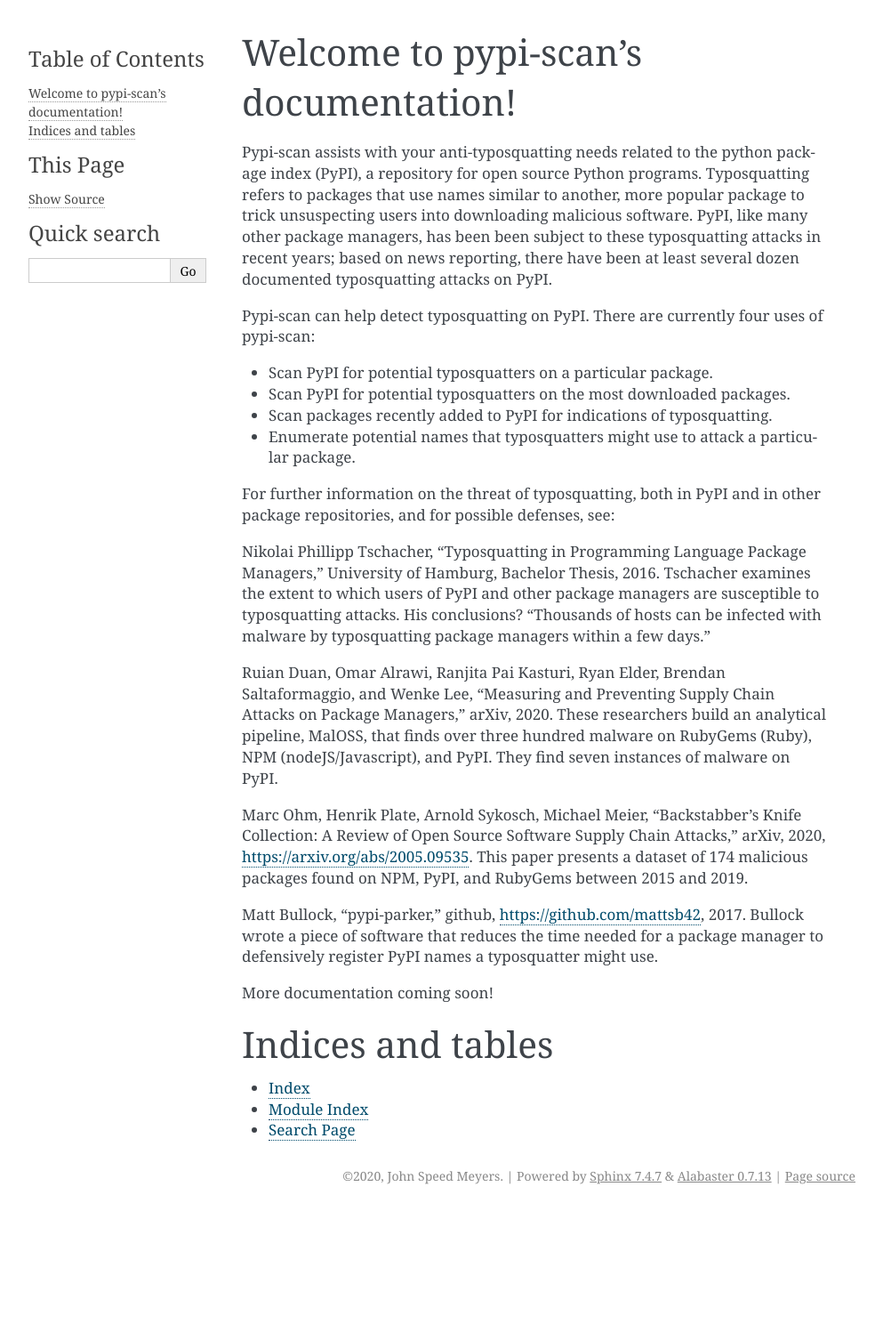
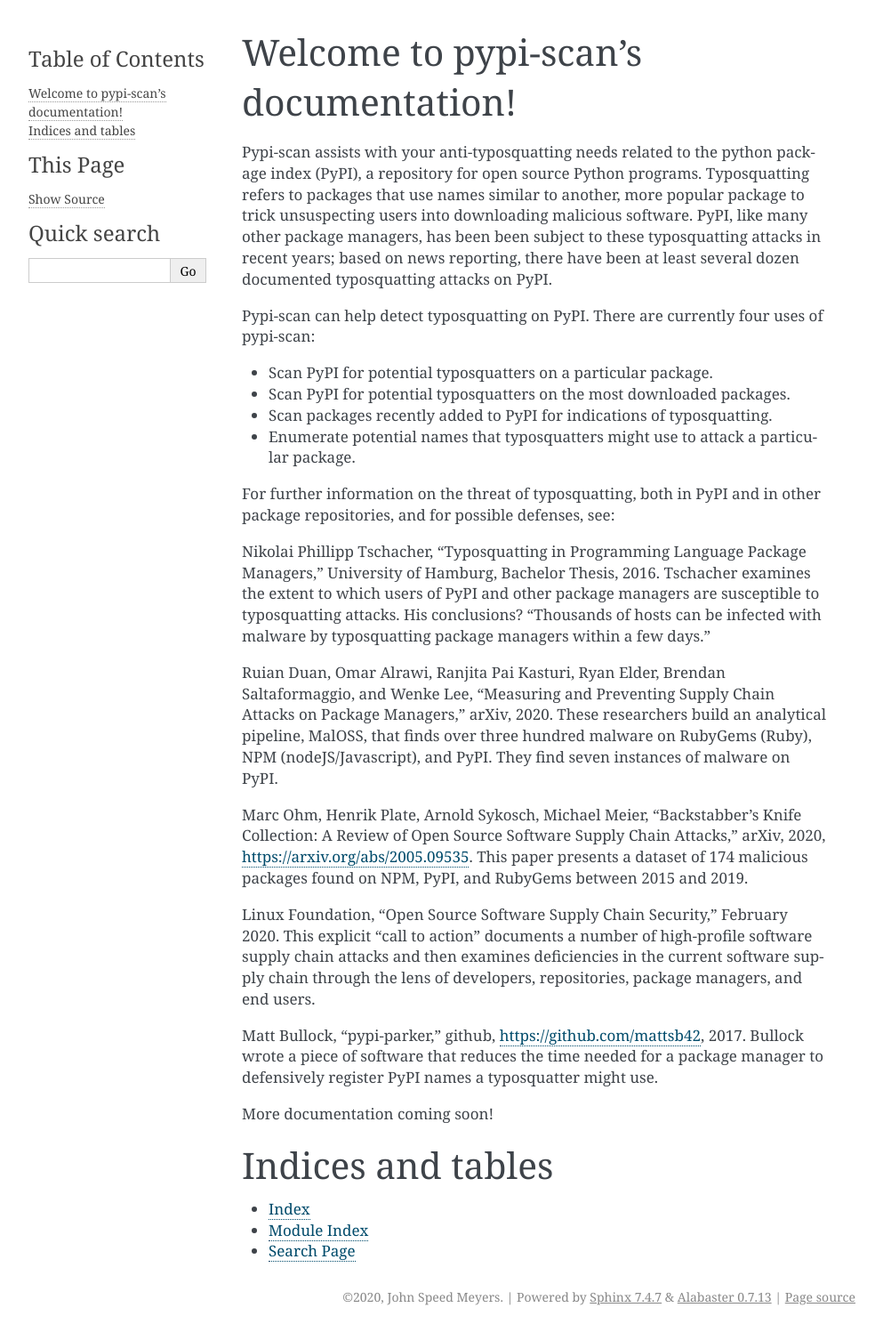
Before and after one commit to IQTLabs/pypi-scan, a Sphinx documentation site: the page built from docs/index.rst, in a window 1280 px wide. Shown: the whole page at 89% size, without its empty margins (148-1141 px from the left). Built offline with Sphinx 7.4.7, drawn with Linux system fonts in a browser that asks for light colours; before the commit the page ends 1361 px from its top, so only the background shows below that.

Commit message:
Add linux foundation report to read the docs

```diff
--- a/docs/index.rst
+++ b/docs/index.rst
@@ -51,6 +51,12 @@
 This paper presents a dataset of 174 malicious packages found on NPM,
 PyPI, and RubyGems between 2015 and 2019.
 
+Linux Foundation, "Open Source Software Supply Chain Security," February 2020.
+This explicit "call to action" documents a number of high-profile software
+supply chain attacks and then examines deficiencies in the current
+software supply chain through the lens of developers, repositories, package
+managers, and end users.
+
 Matt Bullock, "pypi-parker," github, https://github.com/mattsb42, 2017.
 Bullock wrote a piece of software that reduces the time needed for a package
 manager to defensively register PyPI names a typosquatter might use.
```
